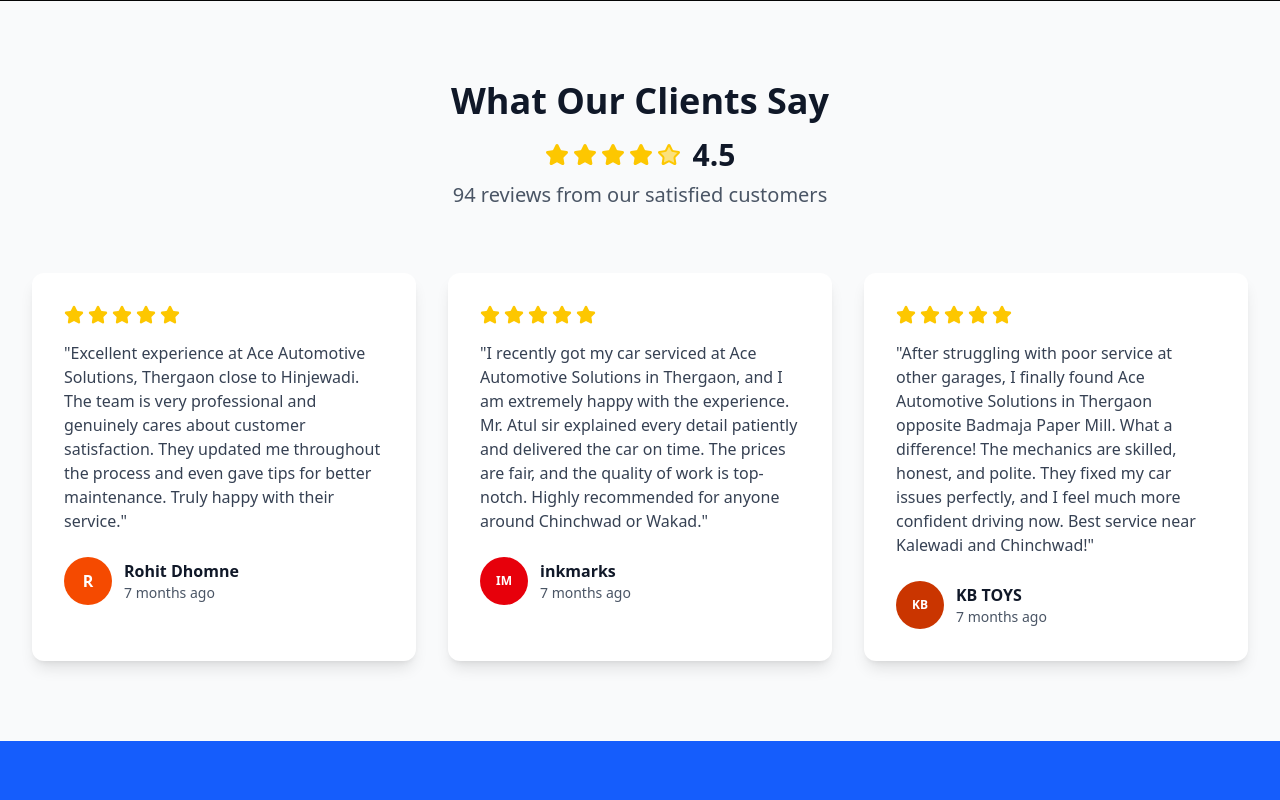
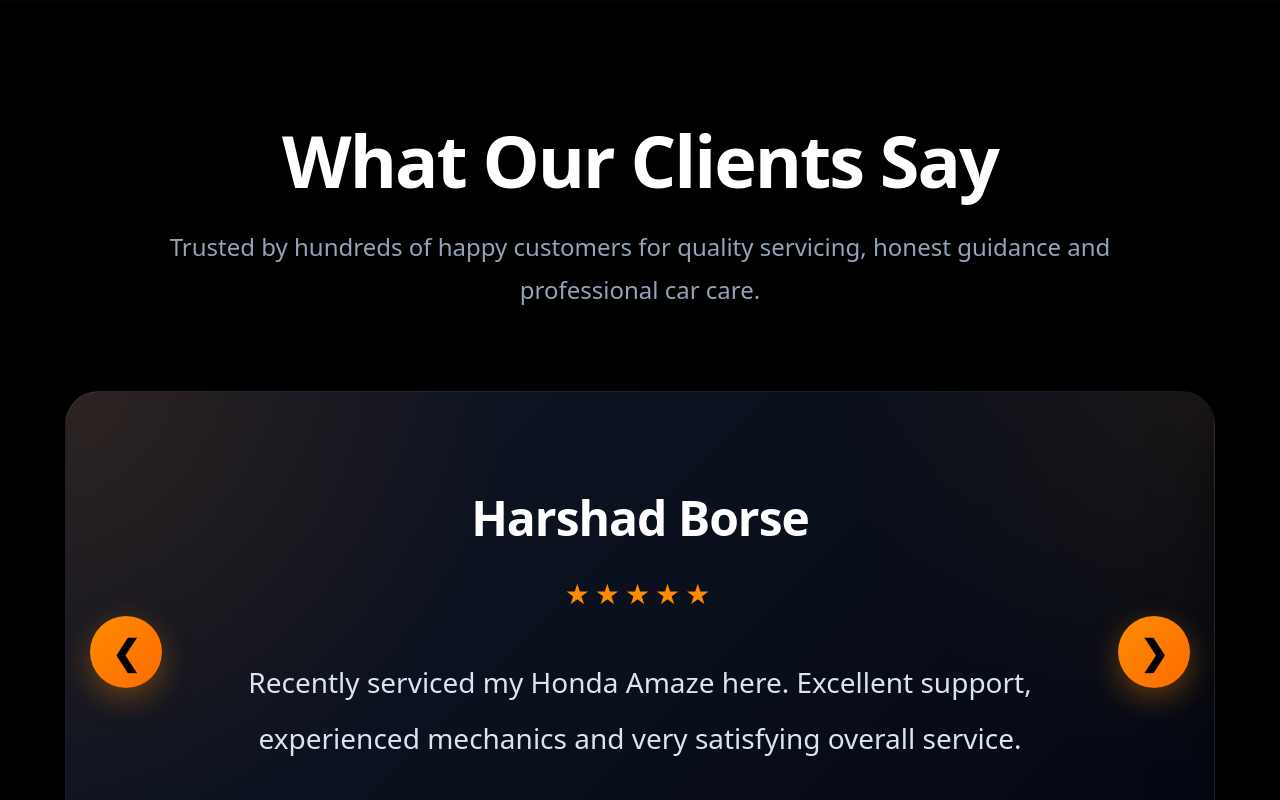
Before and after one commit to Harshaatul/ACE-AutoCare, a React (Vite) app: page / in a window 1280 px wide. Shown: the part 6220-7020 px from the top of the page. Built offline with nearby package versions, Linux system fonts and the light colour scheme.

Commit message:
Updated reviews temporarily

```diff
--- a/src/app/components/home/Testimonials.tsx
+++ b/src/app/components/home/Testimonials.tsx
@@ -1,84 +1,114 @@
-import { Star } from "lucide-react";
+import { useEffect, useState } from "react";
 
-function Testimonials() {
+const Testimonials = () => {
+
+  const [index, setIndex] = useState(0);
+
+  const reviews = [
+    {
+      name: "Amit Topare",
+      text: "The thorough knowledge, experience, workmanship and customer-first attitude makes Ace Automotive Solutions the perfect caretaker of your vehicle."
+    },
+    {
+      name: "Harshad Borse",
+      text: "Recently serviced my Honda Amaze here. Excellent support, experienced mechanics and very satisfying overall service."
+    },
+    {
+      name: "Abhishek Ghodchore",
+      text: "Best and quick service. Honest and reliable suggestions. From body shop to insurance assistance, everything available under one roof."
+    },
+    {
+      name: "Subhash Bhutkar",
+      text: "Nice garage to service your vehicle. Experienced mechanics and painting facility available."
+    },
+    {
+      name: "Subodhkumar Phadke",
+      text: "Wonderful customer experience since Ace Automotive started. Helpful staff, caring owners and excellent service quality."
+    }
+  ];
+
+  useEffect(() => {
+
+    const interval = setInterval(() => {
+
+      setIndex((prev) =>
+        prev === reviews.length - 1 ? 0 : prev + 1
+      );
+
+    }, 4000);
+
+    return () => clearInterval(interval);
+
+  }, []);
+
   return (
-    <section id="testimonials" className="py-20 bg-gray-50">
-        <div className="max-w-7xl mx-auto px-4 sm:px-6 lg:px-8">
-          <div className="text-center mb-16">
-            <h2 className="text-4xl font-bold text-gray-900 mb-4">What Our Clients Say</h2>
-            <div className="flex items-center justify-center gap-3 mb-2">
-              <div className="flex gap-1">
-                {[...Array(5)].map((_, i) => (
-                  <Star key={i} className={`w-6 h-6 ${i < 4 ? 'fill-yellow-400 text-yellow-400' : 'fill-yellow-400/50 text-yellow-400'}`} />
-                ))}
+
+    <section className="reviews-section">
+
+      <div className="reviews-container">
+
+        <h2>What Our Clients Say</h2>
+
+        <p className="reviews-subtitle">
+          Trusted by hundreds of happy customers for quality servicing,
+          honest guidance and professional car care.
+        </p>
+
+        <div className="reviews-slider">
+
+          <div
+            className="reviews-track"
+            style={{
+              transform: `translateX(-${index * 100}%)`
+            }}
+          >
+
+            {reviews.map((review, i) => (
+
+              <div className="review-card" key={i}>
+
+                <div className="review-user">
+
+                  <h3>{review.name}</h3>
+
+                  <span>★★★★★</span>
+
+                </div>
+
+                <p>{review.text}</p>
+
               </div>
-              <span className="text-3xl font-bold text-gray-900">4.5</span>
-            </div>
-            <p className="text-xl text-gray-600">94 reviews from our satisfied customers</p>
+
+            ))}
+
           </div>
-          <div className="grid md:grid-cols-3 gap-8">
-            <div className="bg-white p-8 rounded-xl shadow-lg">
-              <div className="flex gap-1 mb-4">
-                {[...Array(5)].map((_, i) => (
-                  <Star key={i} className="w-5 h-5 fill-yellow-400 text-yellow-400" />
-                ))}
-              </div>
-              <p className="text-gray-700 mb-6">
-                "Excellent experience at Ace Automotive Solutions, Thergaon close to Hinjewadi. The team is very professional and genuinely cares about customer satisfaction. They updated me throughout the process and even gave tips for better maintenance. Truly happy with their service."
-              </p>
-              <div className="flex items-center gap-3">
-                <div className="w-12 h-12 bg-orange-600 rounded-full flex items-center justify-center text-white font-semibold">
-                  R
-                </div>
-                <div>
-                  <div className="font-semibold text-gray-900">Rohit Dhomne</div>
-                  <div className="text-sm text-gray-600">7 months ago</div>
-                </div>
-              </div>
-            </div>
-            <div className="bg-white p-8 rounded-xl shadow-lg">
-              <div className="flex gap-1 mb-4">
-                {[...Array(5)].map((_, i) => (
-                  <Star key={i} className="w-5 h-5 fill-yellow-400 text-yellow-400" />
-                ))}
-              </div>
-              <p className="text-gray-700 mb-6">
-                "I recently got my car serviced at Ace Automotive Solutions in Thergaon, and I am extremely happy with the experience. Mr. Atul sir explained every detail patiently and delivered the car on time. The prices are fair, and the quality of work is top-notch. Highly recommended for anyone around Chinchwad or Wakad."
-              </p>
-              <div className="flex items-center gap-3">
-                <div className="w-12 h-12 bg-red-600 rounded-full flex items-center justify-center text-white font-semibold text-xs">
-                  IM
-                </div>
-                <div>
-                  <div className="font-semibold text-gray-900">inkmarks</div>
-                  <div className="text-sm text-gray-600">7 months ago</div>
-                </div>
-              </div>
-            </div>
-            <div className="bg-white p-8 rounded-xl shadow-lg">
-              <div className="flex gap-1 mb-4">
-                {[...Array(5)].map((_, i) => (
-                  <Star key={i} className="w-5 h-5 fill-yellow-400 text-yellow-400" />
-                ))}
-              </div>
-              <p className="text-gray-700 mb-6">
-                "After struggling with poor service at other garages, I finally found Ace Automotive Solutions in Thergaon opposite Badmaja Paper Mill. What a difference! The mechanics are skilled, honest, and polite. They fixed my car issues perfectly, and I feel much more confident driving now. Best service near Kalewadi and Chinchwad!"
-              </p>
-              <div className="flex items-center gap-3">
-                <div className="w-12 h-12 bg-orange-700 rounded-full flex items-center justify-center text-white font-semibold text-xs">
-                  KB
-                </div>
-                <div>
-                  <div className="font-semibold text-gray-900">KB TOYS</div>
-                  <div className="text-sm text-gray-600">7 months ago</div>
-                </div>
-              </div>
-            </div>
-          </div>
+
+          <button
+            className="prev-btn"
+            onClick={() =>
+              setIndex(index === 0 ? reviews.length - 1 : index - 1)
+            }
+          >
+            &#10094;
+          </button>
+
+          <button
+            className="next-btn"
+            onClick={() =>
+              setIndex(index === reviews.length - 1 ? 0 : index + 1)
+            }
+          >
+            &#10095;
+          </button>
+
         </div>
-      </section>
+
+      </div>
+
+    </section>
 
   );
-}
+
+};
 
 export default Testimonials;
--- a/src/styles/theme.css
+++ b/src/styles/theme.css
@@ -179,3 +179,254 @@
     line-height: 1.5;
   }
 }
+
+.reviews-section{
+  background:#000000;
+  padding:120px 20px;
+  overflow:hidden;
+  position:relative;
+}
+
+.reviews-container{
+  max-width:1400px;
+  margin:auto;
+  text-align:center;
+}
+
+.reviews-container h2{
+  font-size:72px;
+  font-weight:800;
+  color:#ffffff;
+  line-height:1.1;
+  margin-bottom:25px;
+  letter-spacing:-2px;
+}
+
+.reviews-subtitle{
+  max-width:950px;
+  margin:0 auto 80px;
+  color:#94a3b8;
+  font-size:24px;
+  line-height:1.8;
+}
+
+.reviews-slider{
+  position:relative;
+  max-width:1150px;
+  margin:auto;
+  overflow:hidden;
+}
+
+.reviews-track{
+  display:flex;
+  transition:transform 0.7s cubic-bezier(0.22, 1, 0.36, 1);
+}
+
+.review-card{
+  min-width:100%;
+  flex-shrink:0;
+
+  background:
+    radial-gradient(circle at top left,
+    rgba(255,120,0,0.12),
+    transparent 35%),
+    linear-gradient(
+      135deg,
+      rgba(17,24,39,0.98),
+      rgba(3,7,18,0.98)
+    );
+
+  border:1px solid rgba(255,255,255,0.08);
+
+  border-radius:34px;
+
+  padding:90px 110px;
+
+  box-sizing:border-box;
+
+  backdrop-filter:blur(10px);
+
+  box-shadow:
+    0 0 0 1px rgba(255,255,255,0.02),
+    0 25px 60px rgba(0,0,0,0.5);
+
+  position:relative;
+}
+
+.review-card::before{
+  content:'';
+  position:absolute;
+  inset:0;
+  border-radius:34px;
+
+  background:
+    radial-gradient(circle at top right,
+    rgba(255,140,0,0.08),
+    transparent 30%);
+
+  pointer-events:none;
+}
+
+.review-user{
+  margin-bottom:40px;
+}
+
+.review-user h3{
+  color:#ffffff;
+  font-size:48px;
+  font-weight:800;
+  margin-bottom:18px;
+  letter-spacing:-1px;
+}
+
+.review-user span{
+  color:#ff8c00;
+  font-size:28px;
+  letter-spacing:5px;
+}
+
+.review-card p{
+  color:#dbe4f0;
+  font-size:28px;
+  line-height:2;
+  max-width:850px;
+  margin:auto;
+  font-weight:400;
+}
+
+.prev-btn,
+.next-btn{
+  position:absolute;
+  top:50%;
+  transform:translateY(-50%);
+
+  width:72px;
+  height:72px;
+
+  border:none;
+  border-radius:50%;
+
+  background:linear-gradient(
+    135deg,
+    #ff8c00,
+    #ff6b00
+  );
+
+  color:#000000;
+
+  font-size:34px;
+  font-weight:900;
+
+  cursor:pointer;
+
+  z-index:50;
+
+  transition:all 0.35s ease;
+
+  box-shadow:
+    0 10px 30px rgba(255,140,0,0.35);
+}
+
+.prev-btn:hover,
+.next-btn:hover{
+  transform:translateY(-50%) scale(1.08);
+
+  box-shadow:
+    0 15px 40px rgba(255,140,0,0.45);
+}
+
+.prev-btn{
+  left:25px;
+}
+
+.next-btn{
+  right:25px;
+}
+
+.slider-dots{
+  display:flex;
+  justify-content:center;
+  align-items:center;
+  gap:14px;
+  margin-top:45px;
+}
+
+.dot{
+  width:12px;
+  height:12px;
+
+  border-radius:50%;
+
+  background:#334155;
+
+  cursor:pointer;
+
+  transition:all 0.35s ease;
+}
+
+.dot.active{
+  width:34px;
+  border-radius:30px;
+
+  background:linear-gradient(
+    90deg,
+    #ff8c00,
+    #ff6b00
+  );
+}
+
+@media(max-width:768px){
+
+  .reviews-section{
+    padding:90px 18px;
+  }
+
+  .reviews-container h2{
+    font-size:44px;
+    line-height:1.2;
+  }
+
+  .reviews-subtitle{
+    font-size:18px;
+    margin-bottom:55px;
+  }
+
+  .reviews-slider{
+    max-width:100%;
+  }
+
+  .review-card{
+    padding:60px 28px;
+    border-radius:28px;
+  }
+
+  .review-user h3{
+    font-size:30px;
+  }
+
+  .review-user span{
+    font-size:20px;
+    letter-spacing:3px;
+  }
+
+  .review-card p{
+    font-size:18px;
+    line-height:1.9;
+  }
+
+  .prev-btn,
+  .next-btn{
+    width:52px;
+    height:52px;
+    font-size:24px;
+  }
+
+  .prev-btn{
+    left:5px;
+  }
+
+  .next-btn{
+    right:5px;
+  }
+
+}
```
